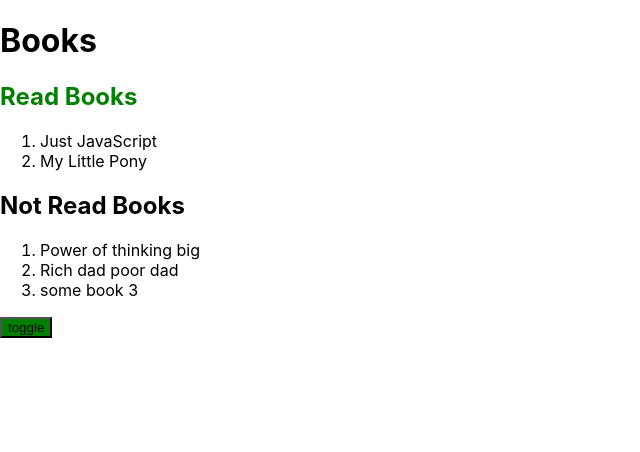
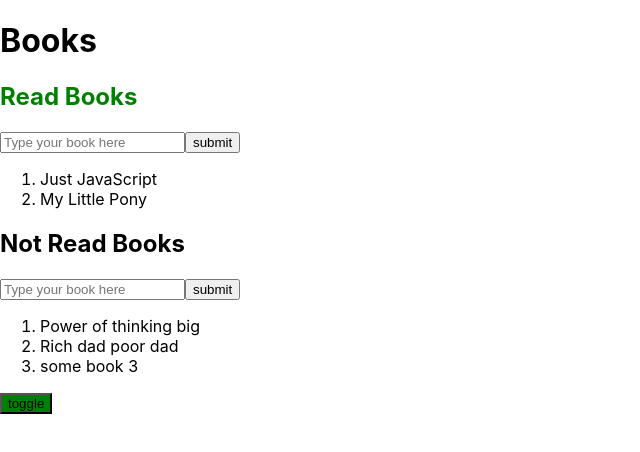
Before and after one commit to leenahiq/React-Learning, a React (Create React App) app in the folder my-app/: page / in a window 1280 px wide. Shown: the top 452 px of the page, without its empty margins (0-640 px from the left). Built offline with nearby package versions, Linux system fonts and the light colour scheme.

Commit message:
add state to input

```diff
--- a/my-app/src/App.js
+++ b/my-app/src/App.js
@@ -12,13 +12,15 @@ const notReadBookData = {
 
 function App() {
   const [colour, setColour] = useState("green"); //react hook
+  const [newBook, setNewBook] = useState("");
+  console.log(newBook);
   const onClickHandler = () => {
     colour === "blue" ? setColour("red") : setColour("blue");
   };
   return (
     <div className="App">
       <h1> Books </h1>
-      <BookList {...readBookData} colour={colour} />
+      <BookList setNewBook={setNewBook} {...readBookData} colour={colour} />
       <BookList {...notReadBookData} />
       <Button colour={colour} onClickHandler={onClickHandler} />
     </div>
--- a/my-app/src/components/book-list.jsx
+++ b/my-app/src/components/book-list.jsx
@@ -1,9 +1,12 @@
-export default function BookList({ heading, books, colour }) {
+import Input from "./input";
+
+export default function BookList({ heading, books, colour, setNewBook }) {
   const listBooks = books.map((item, index) => <li key={index}>{item}</li>);
 
   return (
     <div>
       <h2 style={{ color: colour }}>{heading}</h2>
+      <Input setNewBook={setNewBook} />
       <ol>{listBooks}</ol>
     </div>
   );
--- /dev/null
+++ b/my-app/src/components/input.jsx
@@ -0,0 +1,30 @@
+import { useState } from "react";
+const Input = ({ setNewBook }) => {
+  const [input, setInput] = useState("");
+
+  const onSubmitHandler = (event) => {
+    event.preventDefault(); //will stop submit button to refresh the page. event is a object get created in browser when yoou interact with page.
+    setNewBook(event.target.value);
+  };
+  const onChangeHandler = (event) => {
+    setInput(event.target.value);
+  };
+  return (
+    <>
+      <form>
+        <input
+          onChange={onChangeHandler}
+          type="text"
+          placeholder="Type your book here"
+        ></input>
+        <button onSubmit={onSubmitHandler} type="submit" name="bookTitle">
+          submit
+        </button>
+      </form>
+    </>
+  );
+};
+
+export default Input;
+
+//submit text from input to the booklist
```
